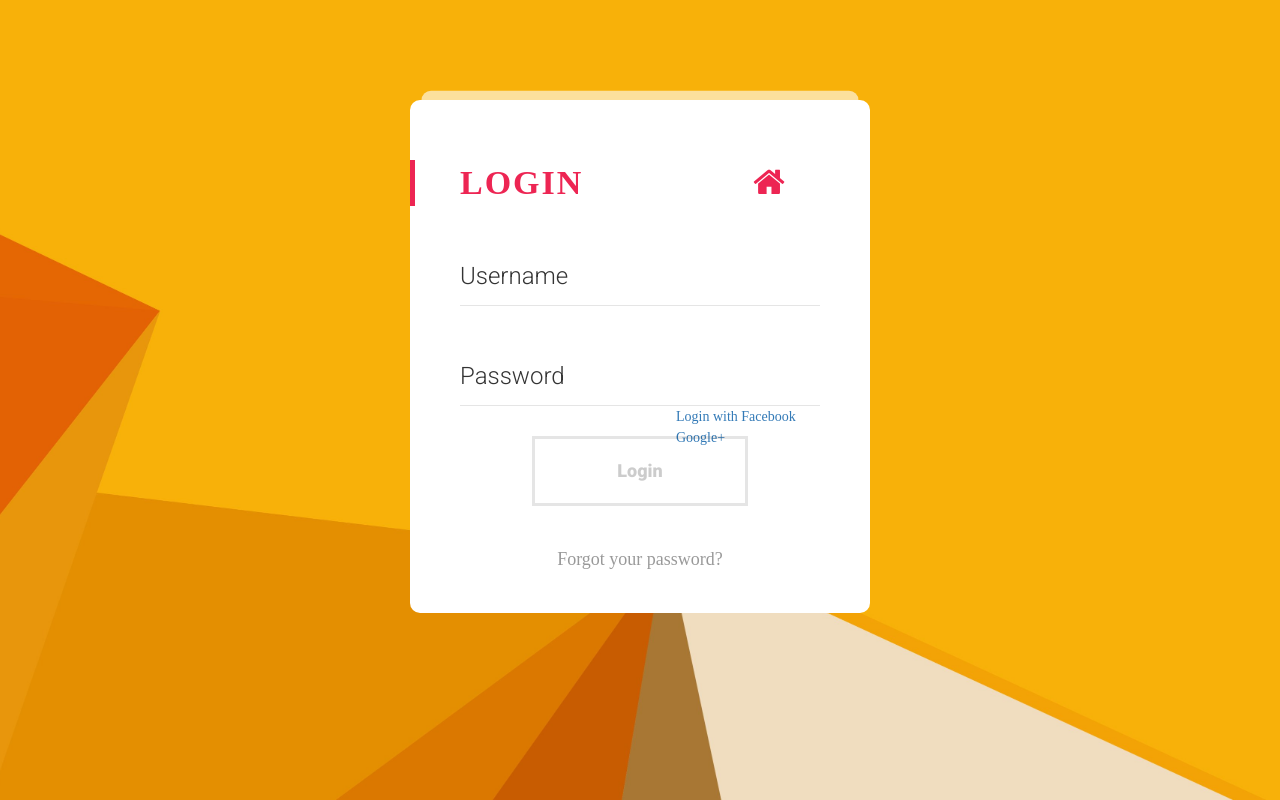
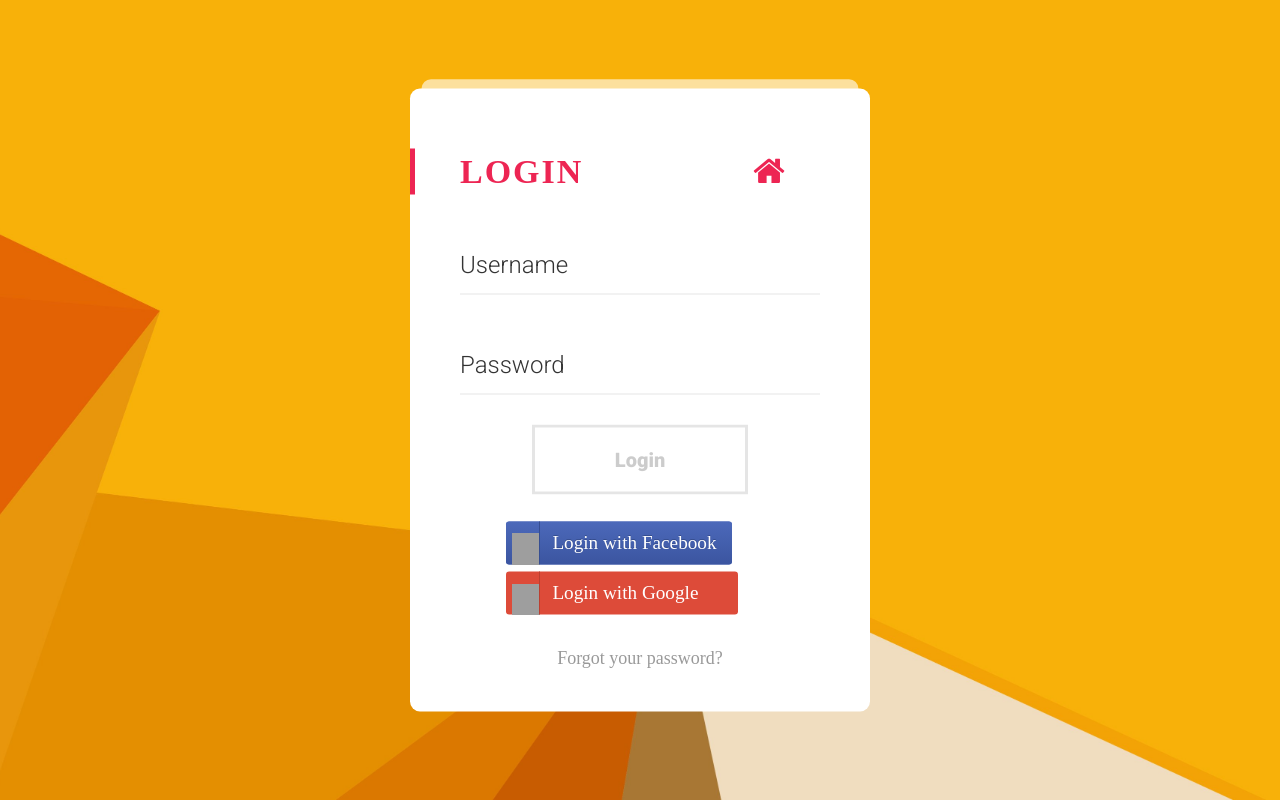
Before and after one commit to Anupam-dagar/Portfolio-Generator, a Django app: template portfolio/templates/registration/login.html in a window 1280 px wide. Run offline with Django 3.2, Linux system fonts and the light colour scheme; the template is opened without the code that fills it, so the values that code supplies are empty, except form fields; tables that the repository leaves empty hold one stand-in row (values such as "Sample post"); form fields are guessed from the names that the template uses; some libraries are stand-ins or nearby versions; grey boxes are pictures that could not be loaded.

Commit message:
added css buttons for login via facebook and google

```diff
--- a/portfolio/static/css/login.css
+++ b/portfolio/static/css/login.css
@@ -1,3 +1,65 @@
+.loginBtn {
+  box-sizing: border-box;
+  position: relative;
+  /* width: 13em;  - apply for fixed size */
+  margin: 0.2em;
+  padding: 13px 15px 13px 46px;
+  border: none;
+  text-align: left;
+  line-height: 34px;
+  white-space: nowrap;
+  border-radius: 0.2em;
+  font-size: 16px;
+  color: #FFF;
+}
+.loginBtn:before {
+  content: "";
+  box-sizing: border-box;
+  position: absolute;
+  top: 0;
+  left: 0;
+  width: 34px;
+  height: 100%;
+}
+.loginBtn:focus {
+  outline: none;
+}
+.loginBtn:active {
+  box-shadow: inset 0 0 0 32px rgba(0,0,0,0.1);
+}
+
+
+/* Facebook */
+.loginBtn--facebook {
+  background-color: #4C69BA;
+  background-image: linear-gradient(#4C69BA, #3B55A0);
+  /*font-family: "Helvetica neue", Helvetica Neue, Helvetica, Arial, sans-serif;*/
+  text-shadow: 0 -1px 0 #354C8C;
+}
+.loginBtn--facebook:before {
+  border-right: #364e92 1px solid;
+  background: url('https://s3-us-west-2.amazonaws.com/s.cdpn.io/14082/icon_facebook.png') 6px 11px no-repeat;
+}
+.loginBtn--facebook:hover,
+.loginBtn--facebook:focus {
+  background-color: #5B7BD5;
+  background-image: linear-gradient(#5B7BD5, #4864B1);
+}
+
+
+/* Google */
+.loginBtn--google {
+  /*font-family: "Roboto", Roboto, arial, sans-serif;*/
+  background: #DD4B39;
+}
+.loginBtn--google:before {
+  border-right: #BB3F30 1px solid;
+  background: url('https://s3-us-west-2.amazonaws.com/s.cdpn.io/14082/icon_google.png') 6px 12px no-repeat;
+}
+.loginBtn--google:hover,
+.loginBtn--google:focus {
+  background: #E74B37;
+}
 .box {
    position: relative;
    top: 0;
@@ -180,7 +242,7 @@
    background-color: transparent;
    border: 3px solid rgba(0, 0, 0, 0.1);
    font-weight: 900;
-   font-size: 18px;
+   font-size: 20px;
    color: rgba(0, 0, 0, 0.2);
 }
 
--- a/portfolio/templates/registration/login.html
+++ b/portfolio/templates/registration/login.html
@@ -97,8 +97,10 @@
       </div>
 
 </form>
-<a href="{% url 'social:begin' 'facebook' %}">Login with Facebook</a>
-<a href="{% url 'social:begin' 'google-oauth2' %}">Google+</a>
+<a class="lead loginBtn loginBtn--facebook" href="{% url 'social:begin' 'facebook' %}" style="left: 12%;color: white;bottom: 0.5em;text-decoration: none;"><span class="lead" style="font-size: 1.2em;">Login with Facebook</span></a><br>
+  <a class="lead loginBtn loginBtn--google" href="{% url 'social:begin' 'google-oauth2' %}" style="left: 12%;color: white;text-decoration: none;padding-right: 11%;top: 0.5em"><span class="lead" style="font-size: 1.2em;">Login with Google</span></a>
+<br><br><br>
+
       <a href="{% url 'auth_password_reset' %}" class="pass-forgot">Forgot your password?</a>
    </div>
 
```
